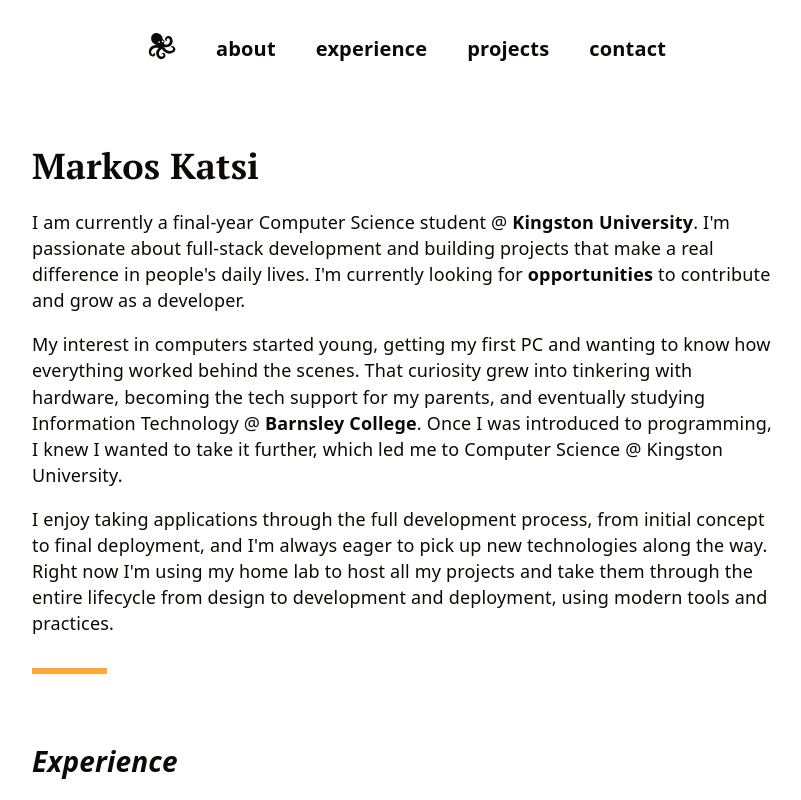
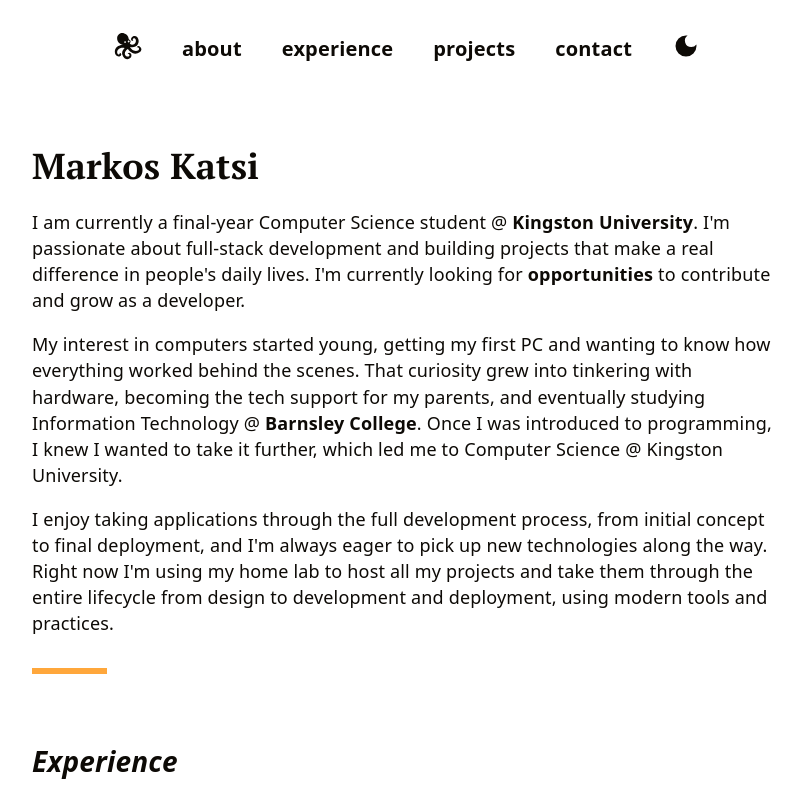
Before and after one commit to markoskatsi/mark0scom, a React (Vite) app: page / in a window 1280 px wide. Shown: the top 800 px of the page, without its empty margins (233-1034 px from the left). Built offline with nearby package versions, Linux system fonts and the light colour scheme; no server answers.

Commit message:
Dark Theme and Local Storage to remember theme

```diff
--- a/src/index.scss
+++ b/src/index.scss
@@ -21,7 +21,7 @@
 
   font: 18px/145% var(--sans);
   letter-spacing: 0.18px;
-  color-scheme: light dark;
+  color-scheme: light;
   color: var(--text-h);
   background: var(--bg);
   font-synthesis: none;
@@ -34,20 +34,18 @@
   }
 }
 
-@media (prefers-color-scheme: dark) {
-  :root {
-    --text: #9ca3af;
-    --text-h: #f3f4f6;
-    --bg: #16171d;
-    --border: #2e303a;
-    --code-bg: #1f2028;
-    --accent: #c084fc;
-    --accent-bg: rgba(192, 132, 252, 0.15);
-    --accent-border: rgba(192, 132, 252, 0.5);
-    --social-bg: rgba(47, 48, 58, 0.5);
-    --shadow:
-      rgba(0, 0, 0, 0.4) 0 10px 15px -3px, rgba(0, 0, 0, 0.25) 0 4px 6px -2px;
-  }
+.dark-theme {
+  --text: #a1a1aa;
+  --text-h: #e2e2e5;
+  --bg: #1a1a1d;
+  --border: #27272a;
+  --code-bg: #222226;
+  --accent: #ffa73b;
+  --accent-bg: rgba(247, 189, 27, 0.2);
+  --accent-border: rgba(255, 177, 59, 0.5);
+  --social-bg: rgba(30, 30, 30, 0.5);
+  --shadow:
+    rgba(0, 0, 0, 0.6) 0 10px 15px -3px, rgba(0, 0, 0, 0.4) 0 4px 6px -2px;
 
   #social {
     .button-icon {
--- a/src/layout/Header.tsx
+++ b/src/layout/Header.tsx
@@ -1,4 +1,4 @@
-import { useState } from "react";
+import { useState, useEffect } from "react";
 import { Icon } from "../ui/Icon";
 
 const icons = [Icon.Octopus, Icon.Cat, Icon.Fox, Icon.Panda];
@@ -12,9 +12,28 @@ const navItems = [
 
 export const Header = () => {
   const [iconIndex, setIconIndex] = useState(0);
+
+  const [isDark, setIsDark] = useState(() => {
+    const theme = localStorage.getItem("theme");
+    if (theme === "dark") {
+      document.documentElement.classList.add("dark-theme");
+      return true;
+    }
+    return false;
+  });
+
   const HeaderIcon = icons[iconIndex];
 
   const changeIcon = () => setIconIndex((prev) => (prev + 1) % icons.length);
+
+  const toggleTheme = () => {
+    document.documentElement.classList.toggle("dark-theme");
+    setIsDark((prev) => !prev);
+  };
+
+  useEffect(() => {
+    localStorage.setItem("theme", isDark ? "dark" : "light");
+  }, [isDark]);
 
   return (
     <header>
@@ -26,6 +45,9 @@ export const Header = () => {
           <a href={item.href}>{item.name}</a>
         </div>
       ))}
+      <div onClick={toggleTheme}>
+        {isDark ? <Icon.Light size={28} /> : <Icon.Dark size={28} />}
+      </div>
     </header>
   );
 };
--- a/src/ui/Icon.scss
+++ b/src/ui/Icon.scss
@@ -11,3 +11,10 @@ div.icon {
     height: 100%;
   }
 }
+
+div.theme {
+  cursor: pointer;
+  &:hover {
+    color: var(--accent);
+  }
+}
--- a/src/ui/Icon.tsx
+++ b/src/ui/Icon.tsx
@@ -11,6 +11,8 @@ import { FaExpand } from "react-icons/fa";
 import { GiCat } from "react-icons/gi";
 import { GiFox } from "react-icons/gi";
 import { GiPanda } from "react-icons/gi";
+import { MdLightMode } from "react-icons/md";
+import { MdDarkMode } from "react-icons/md";
 import "./Icon.scss";
 
 export const Icon = ({ children }: { children: React.ReactNode }) => {
@@ -147,6 +149,22 @@ function Panda({
   );
 }
 
+function Light({ size = 18 }: { size?: number }) {
+  return (
+    <div className="theme">
+      <MdLightMode size={size} />
+    </div>
+  );
+}
+
+function Dark({ size = 18 }: { size?: number }) {
+  return (
+    <div className="theme">
+      <MdDarkMode size={size} />
+    </div>
+  );
+}
+
 Icon.GitHub = GitHub;
 Icon.React = React;
 Icon.TypeScript = TypeScript;
@@ -160,3 +178,5 @@ Icon.Expand = Expand;
 Icon.Cat = Cat;
 Icon.Fox = Fox;
 Icon.Panda = Panda;
+Icon.Light = Light;
+Icon.Dark = Dark;
```
